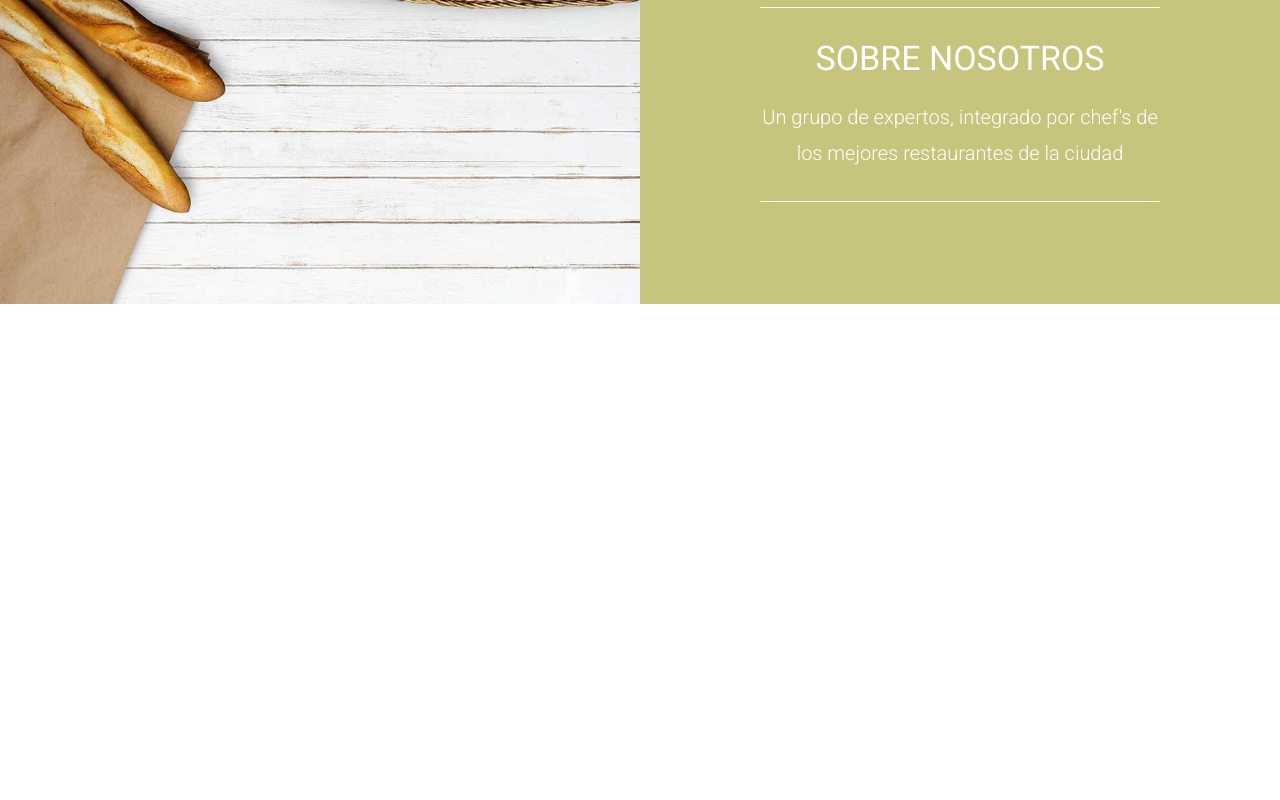
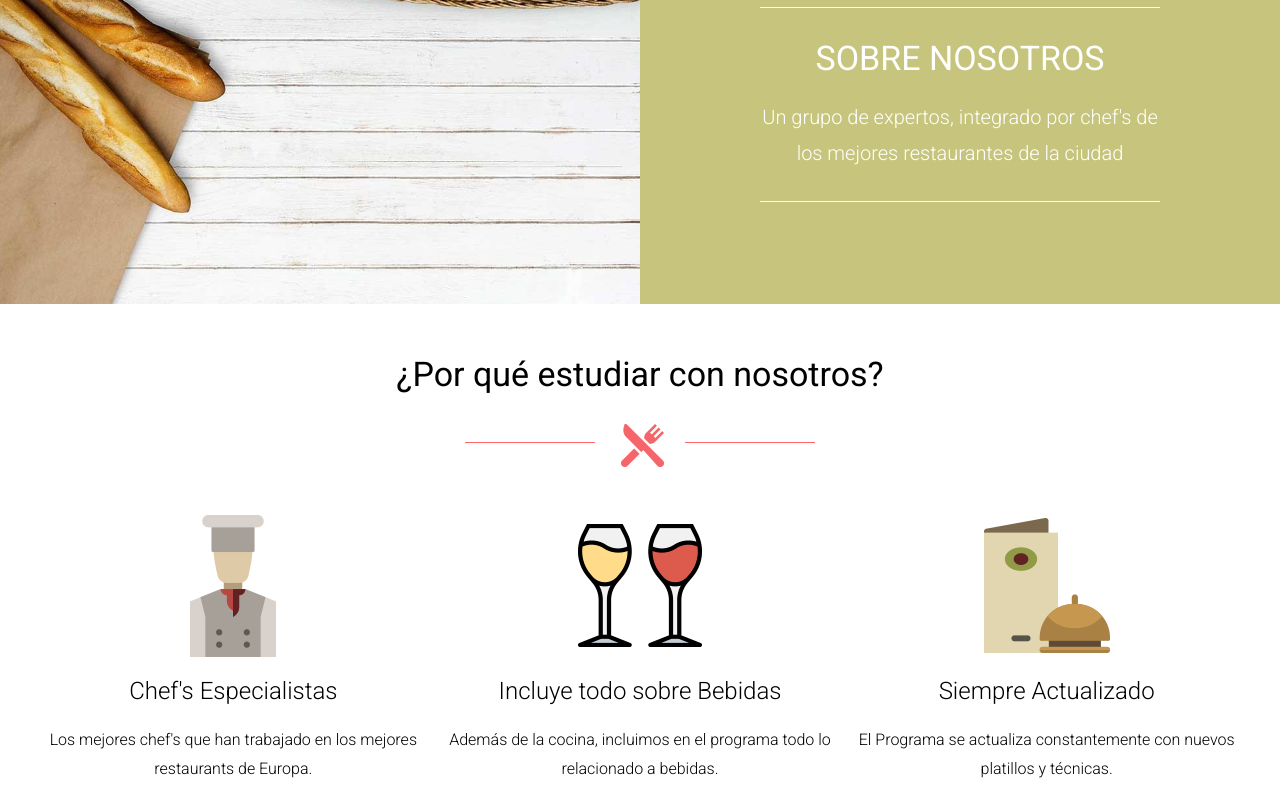
Before and after one commit to DeveloperMAC2023/Cocina, a website: page index.html in a window 1280 px wide. Shown: the part 707-1507 px from the top of the page. Before the commit the page ends 1011 px from the top, so only its background shows below. Drawn offline with Linux system fonts and the light colour scheme.

Commit message:
Finalizada la rama Nosotros

```diff
--- a/index.html
+++ b/index.html
@@ -51,5 +51,35 @@
 
         </div>
     </section>
+
+    <!-- NOSOTROS -->
+    <section class="nosotros contenedor">
+
+        <h2 class="nosotros__heading">¿Por qué estudiar con nosotros?</h2>
+
+        <div class="nosotros__grid">
+
+            <div class="nosotros__bloque">
+                <img class="nosotros__imagen" src="build/img/icono_chef.png" alt="imagen icono">
+                <h3 class="nosotros__bloque-heading">Chef's Especialistas</h3>
+                <p class="nosotros__bloque-texto">Los mejores chef's que han trabajado en los mejores restaurants de Europa.</p>
+            </div>
+
+            <div class="nosotros__bloque">
+                <img class="nosotros__imagen" src="build/img/icono_vino.png" alt="imagen icono">
+                <h3 class="nosotros__bloque-heading">Incluye todo sobre Bebidas</h3>
+                <p class="nosotros__bloque-texto">Además de la cocina, incluimos en el programa todo lo relacionado a bebidas.</p>
+            </div>
+
+            <div class="nosotros__bloque">
+                <img class="nosotros__imagen" src="build/img/icono_menu.png" alt="imagen icono">
+                <h3 class="nosotros__bloque-heading">Siempre Actualizado</h3>
+                <p class="nosotros__bloque-texto">El Programa se actualiza constantemente con nuevos platillos y técnicas.</p>
+            </div>
+
+
+        </div>
+
+    </section>
 </body>
 </html>
--- a/src/scss/base/_mixins.scss
+++ b/src/scss/base/_mixins.scss
@@ -57,3 +57,17 @@
     background-position: center center;
     background-repeat: no-repeat;
 }
+
+@mixin Heading {
+    text-align: center;
+
+    &::after {
+        content: '';
+        display: block;
+        height: 10rem;
+        margin: 0 auto;
+        background-image: url(../img/separador.png);
+        background-repeat: no-repeat;
+        background-position: center center;
+    }
+}
--- a/src/scss/ui/contenido/_index.scss
+++ b/src/scss/ui/contenido/_index.scss
@@ -1 +1,2 @@
 @forward 'bloques';
+@forward 'nosotros';
--- /dev/null
+++ b/src/scss/ui/contenido/_nosotros.scss
@@ -0,0 +1,21 @@
+@use 'base/variables' as v;
+@use 'base/mixins' as m;
+
+.nosotros {
+    margin-top: 5rem;
+
+    &__heading {
+        @include m.Heading;
+    }
+    &__grid {
+        @include m.tablet {
+            @include m.grid(3, 2rem);
+        }
+    }
+    &__bloque {
+        text-align: center;
+    }
+    &__imagen {
+        margin: 0 auto;
+    }
+}
```
Also changed, not shown: build/css/app.css, 1 other file.
